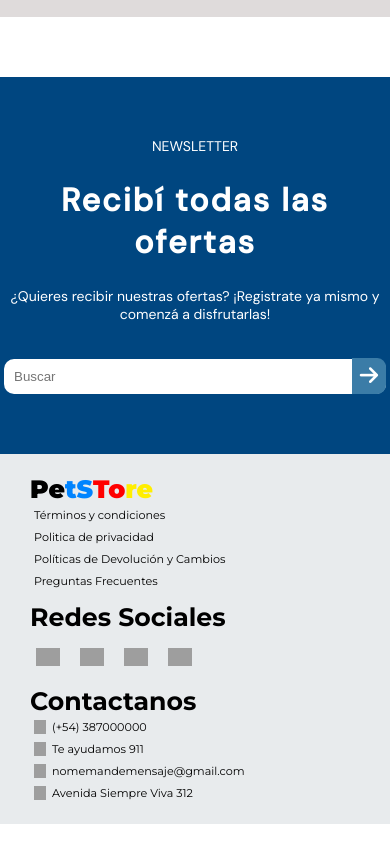
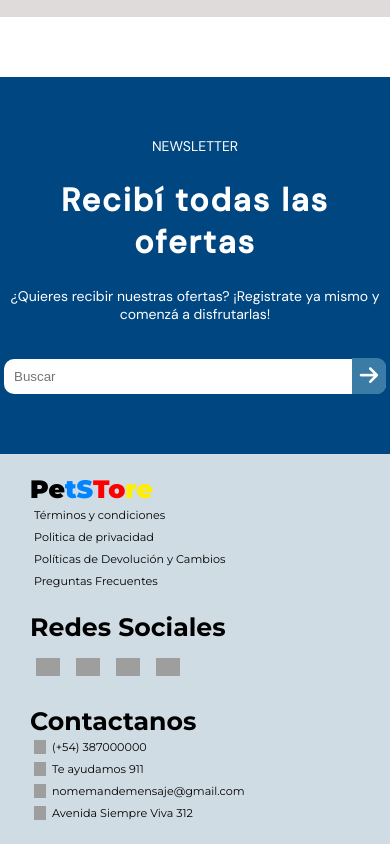
Before and after one commit to Lautab/CODOACODOG9, a plain HTML site: page index.html in a window 390 px wide. Shown: the part 1147-1991 px from the top of the page. Drawn offline with Linux system fonts and the light colour scheme; grey boxes are pictures that could not be loaded.

Commit message:
correciones navbar y footer

```diff
--- a/css/global.css
+++ b/css/global.css
@@ -10,13 +10,13 @@
 	--transition-low: 0.7s;
 	--transition-medium: 0.5s;
 	--font-base: 16px;
-	--font-size-title: 2rem;
+	--font-size-title: 1.8rem;
 
 	/* header */
 	--size-logo-nav: 1.8rem;
 	--font-family-header: var(--font-family-sans);
-	--background-color-header: #004680;
-	--background-color-sidenav: #0365b4;
+	--background-color-header: linear-gradient(#208567, 50%, #0365b4);
+	--background-color-sidenav: linear-gradient(#0365b4, 40%, #208567);
 	--padding-main-search: 20px 4px;
 	--max-width-search: 600px;
 	--padding-input-search: 10px;
@@ -24,7 +24,7 @@
 	--border-color-search: transparent;
 	--gap-nav-list: 20px;
 	--gap-nav-info: 24px;
-	--hover-color-nav-item: #5b78a7;
+	--hover-color-nav-item: #0300004d;
 	--color-text-nav: #fff;
 	--size-font-nav: 1rem;
 	--size-icon-info: 1.5rem;
@@ -32,14 +32,14 @@
 
 	/* footer */
 	--font-family-footer: var(--font-family-mont);
-	--background-color-footer: #e8ebed;
+	--background-color-footer: #d0dce4;
 	--footer-grid-cols: repeat(3, 1fr);
 	--padding-footer: 30px 80px;
 	--font-size-footer: 0.8rem;
 	--padding-footer-section: 6px;
 	--font-weight-footer: 400;
 	--font-color-footer: black;
-	--gap-footer-social: 30px;
+	--gap-footer-social: 20px;
 	--width-img-footer-social: 32px;
 	--width-img-footer-contact: 16px;
 }
@@ -68,6 +68,10 @@ main {
 	flex-grow: 1;
 }
 
+.nav__logo__container {
+	margin: 0 10px;
+}
+
 .logo__web {
 	display: flex;
 	gap: 0;
@@ -90,7 +94,19 @@ main {
 /*============ header ==============*/
 
 .header__ {
+	z-index: 1;
+	position: relative;
+}
+
+.header__::before {
+	position: absolute;
+	top: 0;
+	width: 100%;
+	height: 100%;
+	content: "";
+	right: 0;
 	z-index: 10;
+	background: var(--background-color-header);
 }
 
 .search__main {
@@ -98,13 +114,13 @@ main {
 	display: flex;
 	justify-content: center;
 	border-bottom: 1px solid gray;
-	background-color: var(--background-color-header);
 }
 
 .search__container {
 	position: relative;
 	max-width: var(--max-width-search);
 	width: 100%;
+	z-index: 12;
 }
 
 .search__icon {
@@ -138,10 +154,8 @@ main {
 
 .nav__main {
 	width: 100%;
-	position: relative;
 	display: flex;
 	justify-content: space-between;
-	background-color: var(--background-color-header);
 }
 
 .nav__main a:link,
@@ -152,6 +166,7 @@ a:active {
 
 .nav__main ul {
 	list-style: none;
+	z-index: 10;
 }
 
 .nav__logo__container {
@@ -160,6 +175,7 @@ a:active {
 	align-items: center;
 	width: 60%;
 	min-width: 120px;
+	z-index: 12;
 }
 
 .nav__container {
@@ -187,7 +203,6 @@ a:active {
 	margin: 0;
 	border-radius: 5px;
 	transition: var(--transition-medium);
-
 }
 
 .nav__item:hover {
@@ -201,6 +216,8 @@ a:active {
 	gap: var(--gap-nav-info);
 	justify-content: center;
 	align-items: center;
+	margin: 0 10px;
+	z-index: 10;
 }
 
 .nav__info a {
@@ -285,54 +302,34 @@ a:focus {
 
 @media (max-width: 768px) {
 	:root {
-		--max-width-web: 1440px;
-		--font-family-sans: "DM Sans", sans-serif;
-		--font-family-mont: "Montserrat", sans-serif;
-		--hover-opacity: 75%;
-		--transition-low: 0.7s;
-		--transition-medium: 0.5s;
 		--font-base: 14px;
-		--font-size-title: 1.8rem;
 
 		/* header */
-		--size-logo-nav: 1.8rem;
-		--font-family-header: var(--font-family-sans);
-		--background-color-header: #004680;
-		--background-color-sidenav: #0365b4;
 		--padding-main-search: 18px 4px;
-		--max-width-search: 600px;
 		--padding-input-search: 8px;
-		--border-radius-search: 10px;
-		--border-color-search: transparent;
-		--gap-nav-list: 20px;
-		--gap-nav-info: 24px;
-		--hover-color-nav-item: #5b78a7;
-		--color-text-nav: #fff;
-		--size-font-nav: 1.7rem;
+		--gap-nav-list: 0px;
+		--size-font-nav: 1.4rem;
 		--size-icon-info: 1.8rem;
-		--size-icon-search: 1.5rem;
 
 		/* footer */
-		--font-family-footer: var(--font-family-mont);
-		--background-color-footer: #e8ebed;
-		--footer-grid-cols: repeat(3, 1fr);
+		--footer-grid-cols: repeat(auto-fill, minmax(260px, 33%));
 		--padding-footer: 20px 30px;
-		--font-size-footer: 0.8rem;
 		--padding-footer-section: 4px;
-		--font-weight-footer: 400;
-		--font-color-footer: black;
-		--gap-footer-social: 20px;
+		--gap-footer-social: 16px;
 		--width-img-footer-social: 24px;
 		--width-img-footer-contact: 12px;
 	}
+
 	.nav__burguer {
 		display: flex;
 		justify-content: end;
+		z-index: 12;
 	}
 
 	.nav__burguer {
 		cursor: pointer;
 		padding: 6px;
+		margin: 0 10px;
 	}
 
 	.nav__burguer img {
@@ -349,13 +346,13 @@ a:focus {
 		display: flex;
 		flex-direction: column;
 		justify-content: start;
-		background-color: var(--background-color-sidenav);
+		background: var(--background-color-sidenav);
 		overflow: hidden;
-		height: calc(100vh - 111px);
+		height: calc(100vh);
 		top: -100vh;
 		transition: var(--transition-low);
 		padding: 0;
-		padding-top: 48px;
+		padding-top: 120px;
 		z-index: -1;
 	}
 	.nav__list {
@@ -363,20 +360,20 @@ a:focus {
 		flex-direction: column;
 		justify-content: center;
 		text-align: center;
-		gap: 0;
+		gap: var(--gap-nav-list);
 	}
+
 	.nav__item {
 		width: 100%;
 		padding: 0;
 	}
 
 	.nav__item:hover {
-		background-color: #00000041;
+		background-color: #2c2c2c33;
 	}
 
 	.nav__item a {
 		display: block;
-		width: 100%;
 		padding: 20px 0;
 	}
 
@@ -385,11 +382,11 @@ a:focus {
 	}
 
 	.nav__show {
-		top: 32px;
+		top: 0;
 	}
 
 	.footer__main {
-		grid-template-columns: repeat(auto-fill, minmax(240px, 1fr));
-		gap: 10px;
+		grid-template-columns: var(--footer-grid-cols);
+		gap: 20px;
 	}
 }
```
